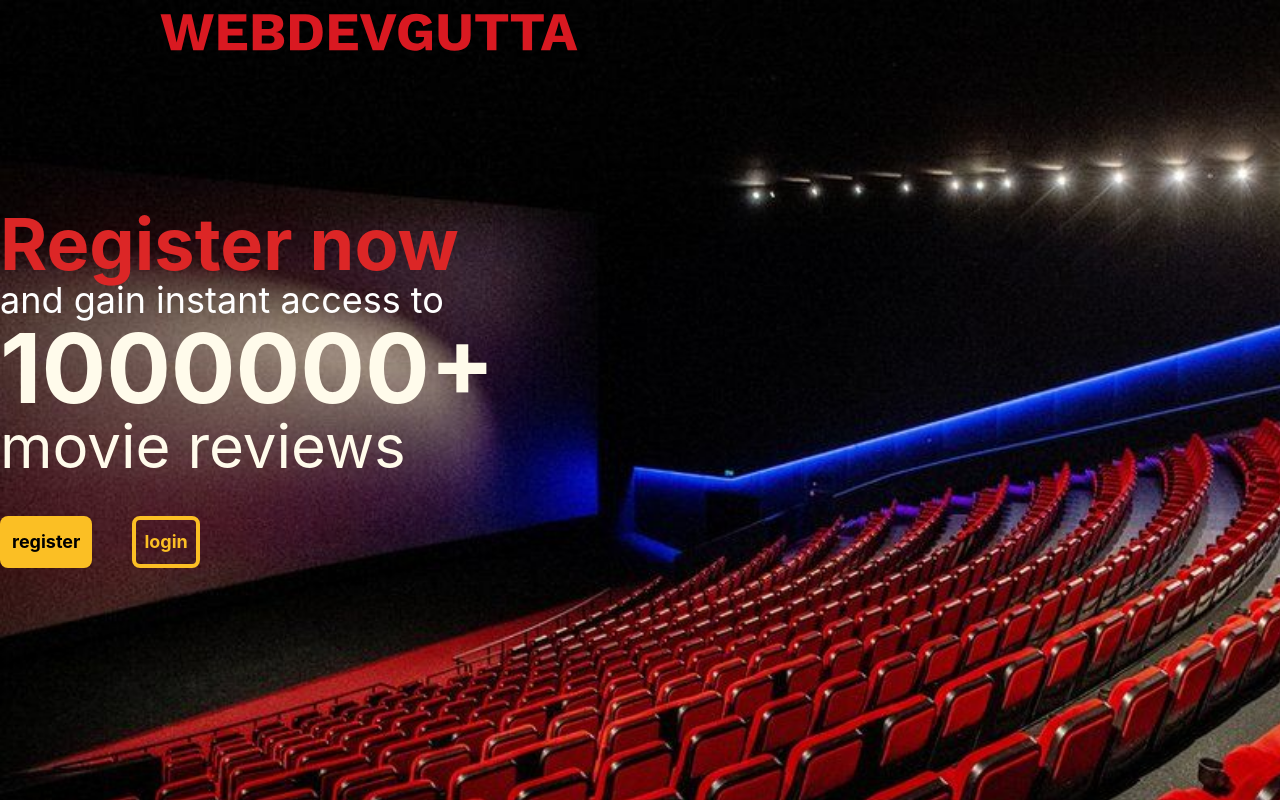
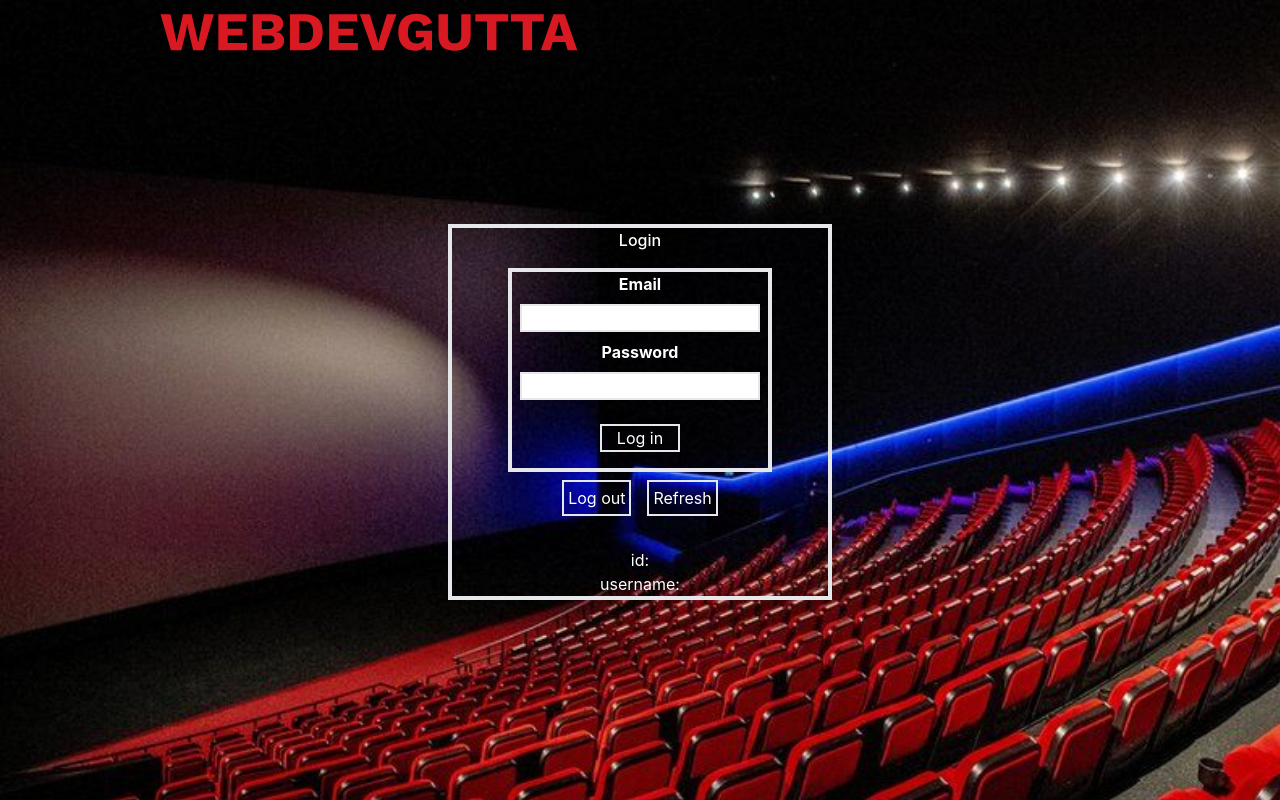
Before and after one commit to Hoyby/NTNU-IT2810-WebDev, a React (Create React App) app in the folder frontend/: page /login in a window 1280 px wide. Built offline with nearby package versions, Linux system fonts and the light colour scheme.

Commit message:
FEAT: possible to switch to login page #15

```diff
--- a/frontend/package.json
+++ b/frontend/package.json
@@ -4,6 +4,7 @@
   "private": true,
   "dependencies": {
     "@craco/craco": "^6.3.0",
+    "@material-tailwind/react": "0.3.4",
     "@testing-library/jest-dom": "^5.11.4",
     "@testing-library/react": "^11.1.0",
     "@testing-library/user-event": "^12.1.10",
@@ -15,6 +16,7 @@
     "eslint-config-prettier": "^8.3.0",
     "react": "^17.0.2",
     "react-dom": "^17.0.2",
+    "react-router-dom": "^5.3.0",
     "react-scripts": "4.0.3",
     "typescript": "^4.1.2",
     "web-vitals": "^1.0.1"
@@ -44,6 +46,7 @@
     ]
   },
   "devDependencies": {
+    "@types/react-router-dom": "^5.3.1",
     "autoprefixer": "^9",
     "jest-junit": "^12.3.0",
     "postcss": "^7",
--- a/frontend/src/App.tsx
+++ b/frontend/src/App.tsx
@@ -3,6 +3,8 @@
 import React, {useReducer, createContext} from 'react'
 import Dashboard from './components/Dashboard'
 import Landing from "./components/Landing";
+import { Route } from "react-router-dom";
+import Login from "./components/Login";
 
 export const AuthContext: any = createContext('auth')
 
@@ -41,9 +43,16 @@ export default function App() {
 
   return (
     <AuthContext.Provider value={{state, dispatch}}>
-      <div className="App">
-        {!state.isAuthenticated ? <Landing /> : <Dashboard />}
-      </div>
+
+        <div className="App">
+          <Route path='/' exact={true}>
+            {!state.isAuthenticated ? <Landing /> : <Dashboard />}
+          </Route>
+          <Route path='/login'>
+            {!state.isAuthenticated ? <Login/> : <Dashboard />}
+          </Route>
+        </div>
+
     </AuthContext.Provider>
   )
 }
--- /dev/null
+++ b/frontend/src/components/BackgroundContext.tsx
@@ -0,0 +1,8 @@
+import {createContext} from "react";
+
+export const backgrounds = {
+    landing_background: 'bg-cinema',
+    login_background: 'bg-camera'
+}
+
+export const BgContext = createContext(backgrounds.landing_background)
--- a/frontend/src/components/Button.tsx
+++ b/frontend/src/components/Button.tsx
@@ -1,15 +1,19 @@
 import React from 'react';
+import { Link } from 'react-router-dom'
 
 
 interface IButtonProps {
     text: string
     styling?: string,
+    to?: string,
     onClick?: () => void
 }
 
 function Button(props: IButtonProps) {
     return (
-        <button onClick={props.onClick} className={props.styling}>{ props.text }</button>
+        <Link to={props.to ? props.to : ''}>
+            <button onClick={props.onClick} className={props.styling}>{ props.text }</button>
+        </Link>
     );
 }
 
--- a/frontend/src/components/Landing.tsx
+++ b/frontend/src/components/Landing.tsx
@@ -2,6 +2,9 @@ import React from 'react';
 import Button from "./Button";
 
 function Landing() {
+
+
+
     const onClickRegister = () => {
         console.warn('register')
     }
@@ -9,14 +12,16 @@ function Landing() {
         console.warn('register')
     }
 
+
+
     return (
         <div className={'flex-initial py-36'}>
             <h1 className={'text-red-600 text-7xl font-bold'}>Register now</h1>
             <h3 className={'text-4xl'}>and gain instant access to</h3>
             <h1 className={'text-yellow-50 text-8xl font-bold'}>1000000+</h1>
             <h2 className={'text-yellow-50 text-6xl'}>movie reviews</h2>
-            <Button onClick={onClickRegister} styling={'p-3 hover:bg-yellow-300 bg-yellow-400 rounded-lg text-lg text-black font-bold'} text={'register'}/>
-            <Button onClick={onClickLogin} styling={'m-10 p-2 border-4 border-yellow-400 hover:border-yellow-300 text-lg rounded-lg text-yellow-400 hover:text-yellow-300 font-bold'} text={'login'}/>
+            <Button to='/register' onClick={onClickRegister} styling={'p-3 hover:bg-yellow-300 bg-yellow-400 rounded-lg text-lg text-black font-bold'} text={'register'}/>
+            <Button to='/login' onClick={onClickLogin} styling={'m-10 p-2 border-4 border-yellow-400 hover:border-yellow-300 text-lg rounded-lg text-yellow-400 hover:text-yellow-300 font-bold'} text={'login'}/>
         </div>
     );
 }
--- a/frontend/src/components/Layout.tsx
+++ b/frontend/src/components/Layout.tsx
@@ -1,20 +1,24 @@
-import React, {createContext, ReactNode, useState} from 'react'
+import React, { ReactNode } from 'react'
 import { Navbar } from './Navbar'
 import { Footer } from './Footer'
+import { BrowserRouter as Router } from "react-router-dom";
+import {backgrounds, BgContext} from "./BackgroundContext";
 
 export function Layout({ children }: { children: ReactNode }) {
-    const [bg, setBg] = useState('bg-cinema');
-    const BgContext = createContext(setBg)
+    // const [bg, setBg] = useState('bg-cinema');
+    // const BgContext = createContext(setBg)
 
     return (
-    <div className={bg + ' bg-cover'}>
-        <BgContext.Provider value={setBg}>
+        <Router>
+            <BgContext.Provider value={backgrounds.landing_background}>
+                <div className={backgrounds.landing_background + ' ' + 'bg-cover'}>
                       <Navbar />
                       <div className="flex flex-col min-h-screen max-w-screen-xl my-0 mx-auto ">
                         <div className="flex-grow">{children}</div>
                       </div>
                       <Footer />
+                </div>
             </BgContext.Provider>
-    </div>
+        </Router>
   )
 }
--- a/frontend/tailwind.config.js
+++ b/frontend/tailwind.config.js
@@ -4,7 +4,8 @@ module.exports = {
   theme: {
     extend: {
       backgroundImage: {
-        "cinema": "url('../img/cinema.jpg')"
+        "cinema": "url('../img/cinema.jpg')",
+        "camera": "url('../img/camera1.jpg')"
       }
     },
   },
```
Also changed, not shown: 1 other file (tests, documents, lock files or other folders). Lines whose indentation alone changed are shown as unchanged.
